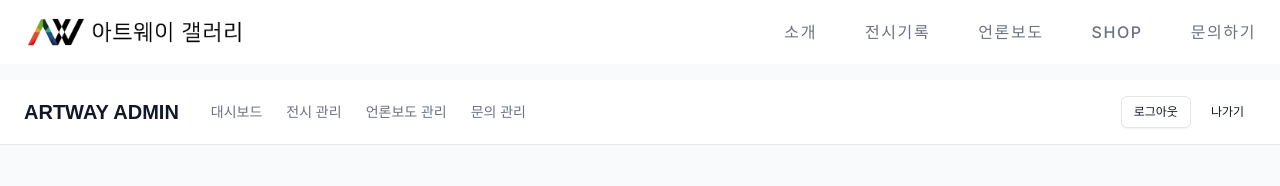
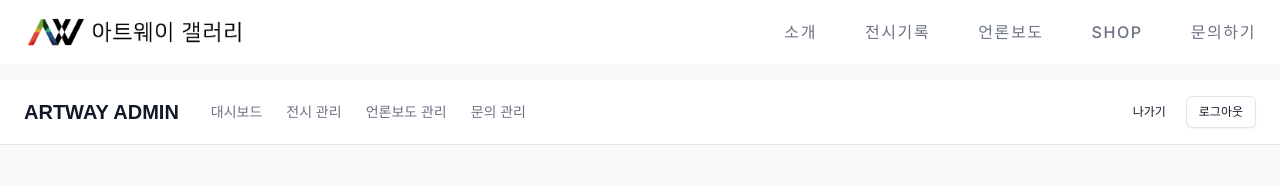
Before and after one commit to juuuno-coder/art-way, a Next.js app: page /admin/exhibition in a window 1280 px wide. Shown: the top 186 px of the page. Built offline with nearby package versions, Linux system fonts and the light colour scheme; no server answers; the database is empty.

Commit message:
관리자 레이아웃: 나가기/로그아웃 버튼 위치 변경

```diff
--- a/src/app/admin/layout.tsx
+++ b/src/app/admin/layout.tsx
@@ -45,12 +45,12 @@ export default function AdminLayout({
                         </nav>
                     </div>
                     <div className="flex items-center gap-2">
-                        <LogoutButton />
                         <Link href="/">
                             <Button variant="ghost" size="sm">
                                 나가기
                             </Button>
                         </Link>
+                        <LogoutButton />
                     </div>
                 </div>
             </div>
```
